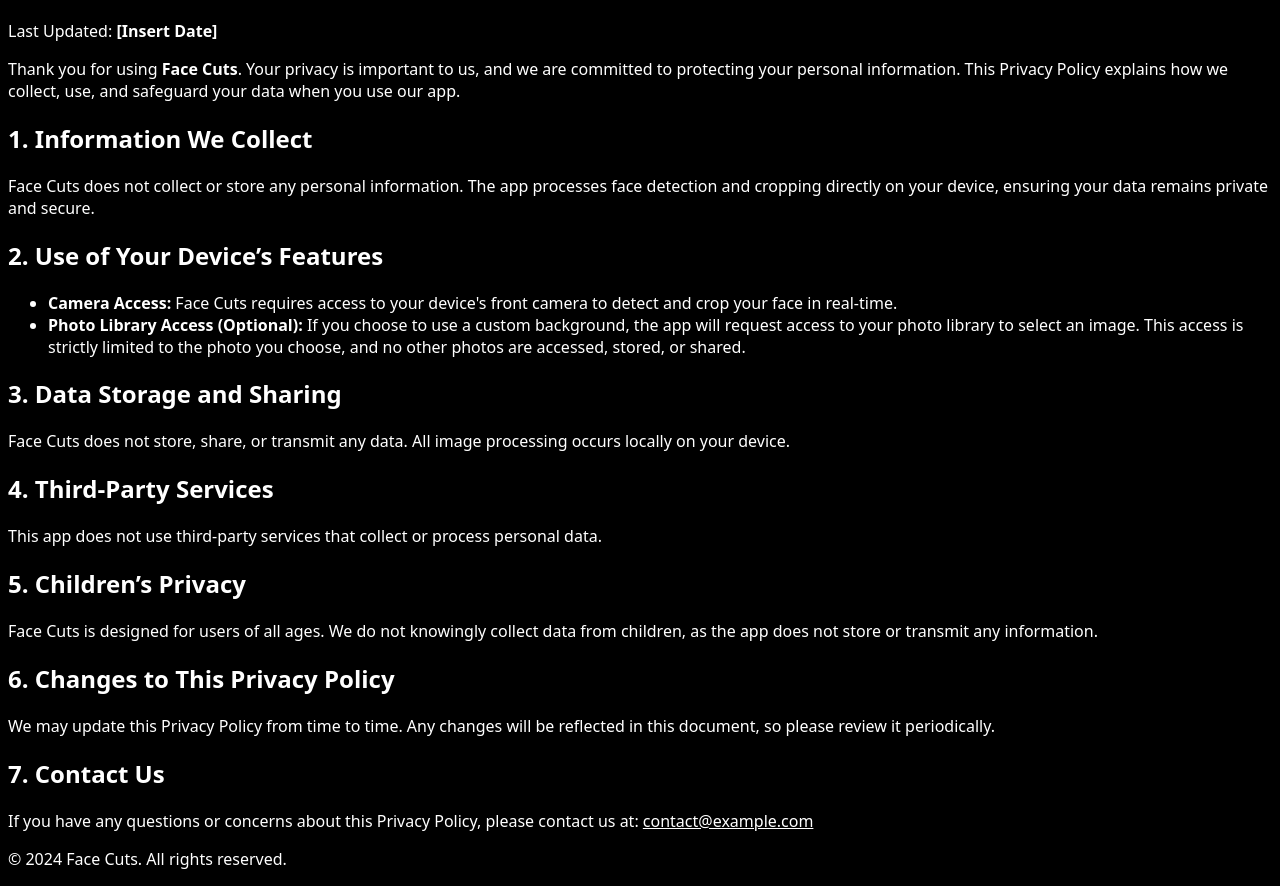
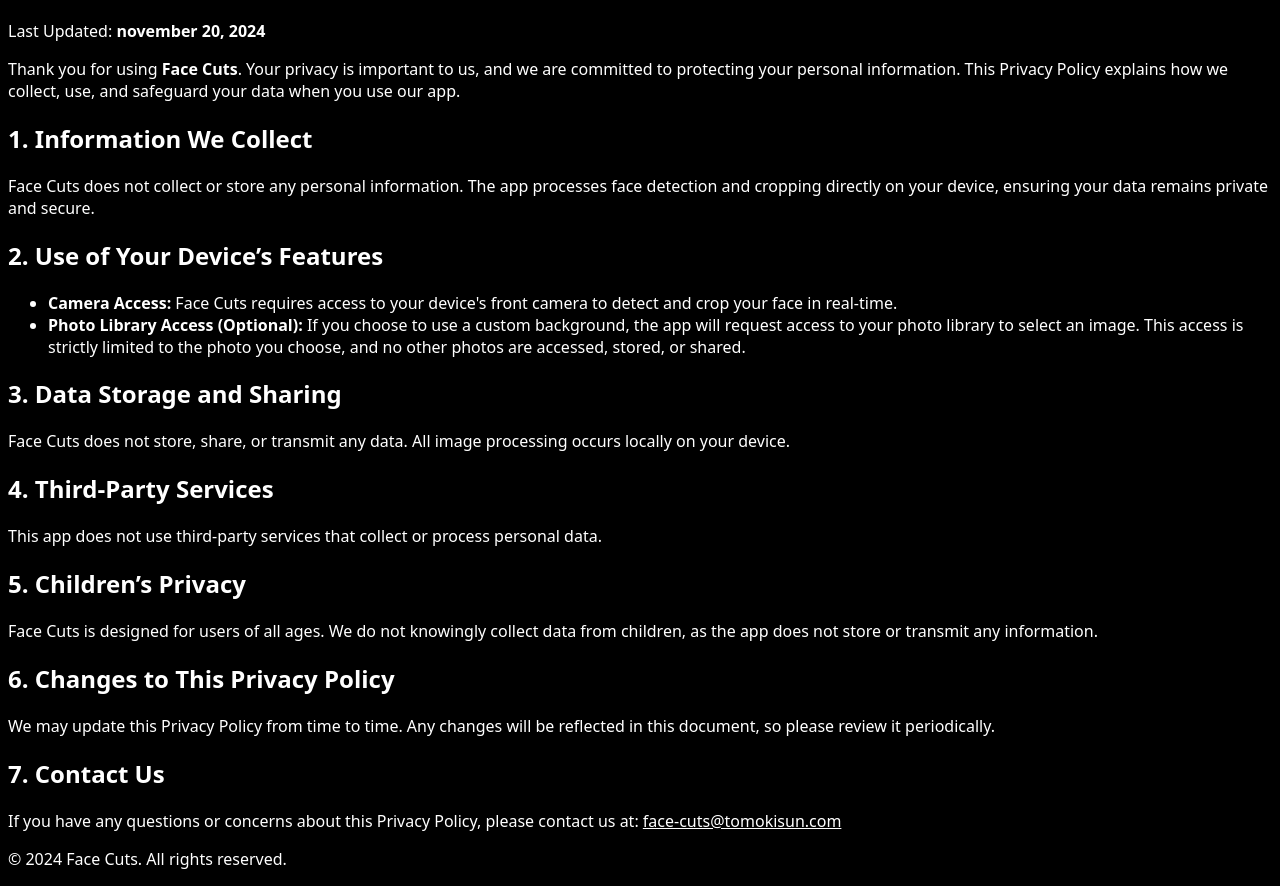
Before and after one commit to tomokisun/face-cuts, a plain HTML site: page docs/privacy/index.html in a window 1280 px wide. Shown: the part 66-952 px from the top of the page. Drawn offline with Linux system fonts and the light colour scheme.

Commit message:
fix: privacy

```diff
--- a/docs/privacy/index.html
+++ b/docs/privacy/index.html
@@ -28,7 +28,7 @@
   </head>
   <body>
     <h1>Privacy Policy</h1>
-    <p>Last Updated: <strong>[Insert Date]</strong></p>
+    <p>Last Updated: <strong>november 20, 2024</strong></p>
 
     <p>
       Thank you for using <strong>Face Cuts</strong>. Your privacy is important
@@ -86,9 +86,8 @@
     <p>
       If you have any questions or concerns about this Privacy Policy, please
       contact us at:
-      <a href="mailto:contact@example.com">contact@example.com</a>
+      <a href="mailto:face-cuts@tomokisun.com">face-cuts@tomokisun.com</a>
     </p>
-
     <footer>
       <p>&copy; 2024 Face Cuts. All rights reserved.</p>
     </footer>
```
